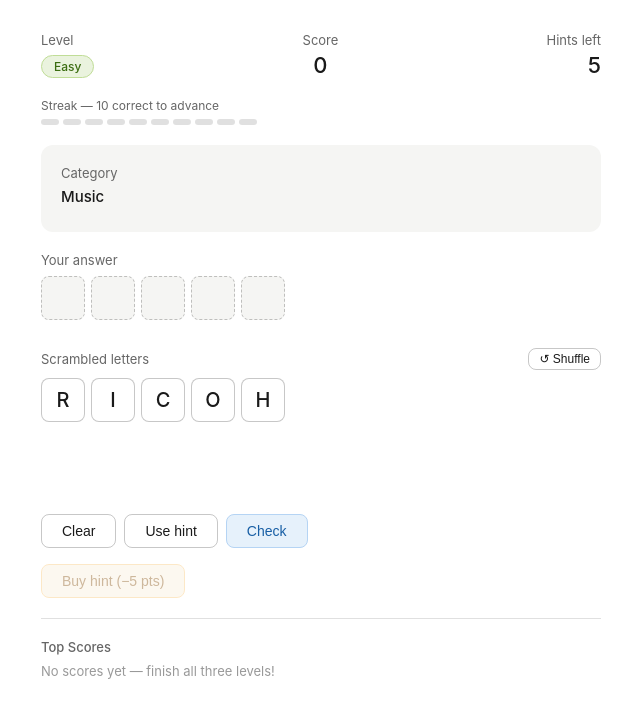
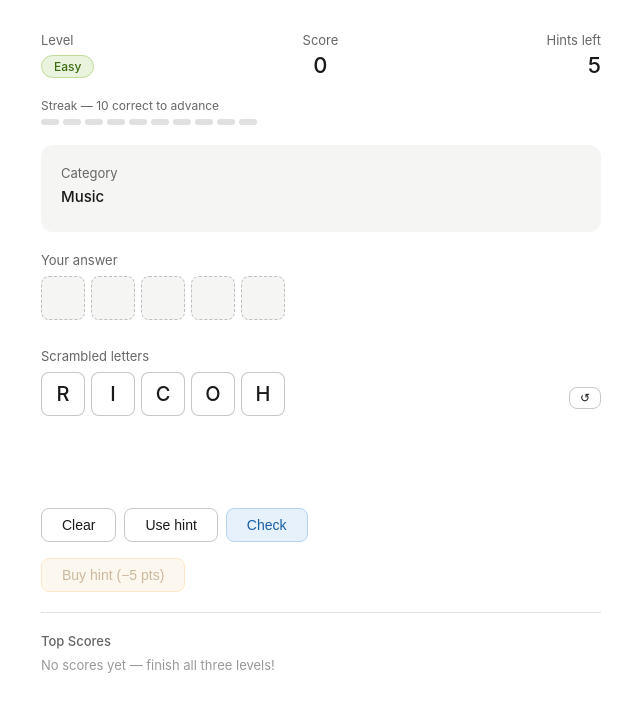
Before and after one commit to heidi-ai/jumble-game, a website built with Vite: page jumble-game/index.html in a window 1280 px wide. Shown: the whole page, without its empty margins (319-959 px from the left). Built offline with nearby package versions, Linux system fonts and the light colour scheme.

Commit message:
Move shuffle button inline with scrambled letter tiles
Co-Authored-By: Claude Sonnet 4.6 <noreply@anthropic.com>

```diff
--- a/jumble-game/index.html
+++ b/jumble-game/index.html
@@ -40,11 +40,11 @@
     </div>
 
     <div class="section">
-      <div class="section-header">
-        <div class="section-label">Scrambled letters</div>
-        <button id="btn-shuffle" class="btn-shuffle">↺ Shuffle</button>
+      <div class="section-label">Scrambled letters</div>
+      <div class="tile-row-wrap">
+        <div id="letter-tiles" class="tile-row"></div>
+        <button id="btn-shuffle" class="btn-shuffle">↺</button>
       </div>
-      <div id="letter-tiles" class="tile-row"></div>
     </div>
 
     <div id="feedback" class="feedback"></div>
--- a/jumble-game/style.css
+++ b/jumble-game/style.css
@@ -122,9 +122,10 @@ body {
 }
 
 .section { display: flex; flex-direction: column; gap: 8px; }
-.section-header { display: flex; align-items: center; justify-content: space-between; }
 .section-label { font-size: 13px; color: var(--text-secondary); }
-.btn-shuffle { padding: 3px 10px; font-size: 12px; }
+.tile-row-wrap { display: flex; align-items: center; gap: 8px; }
+.tile-row-wrap .tile-row { flex: 1; }
+.btn-shuffle { padding: 3px 10px; font-size: 12px; flex-shrink: 0; }
 
 .tile-row { display: flex; gap: 6px; flex-wrap: wrap; min-height: 52px; }
 
```
